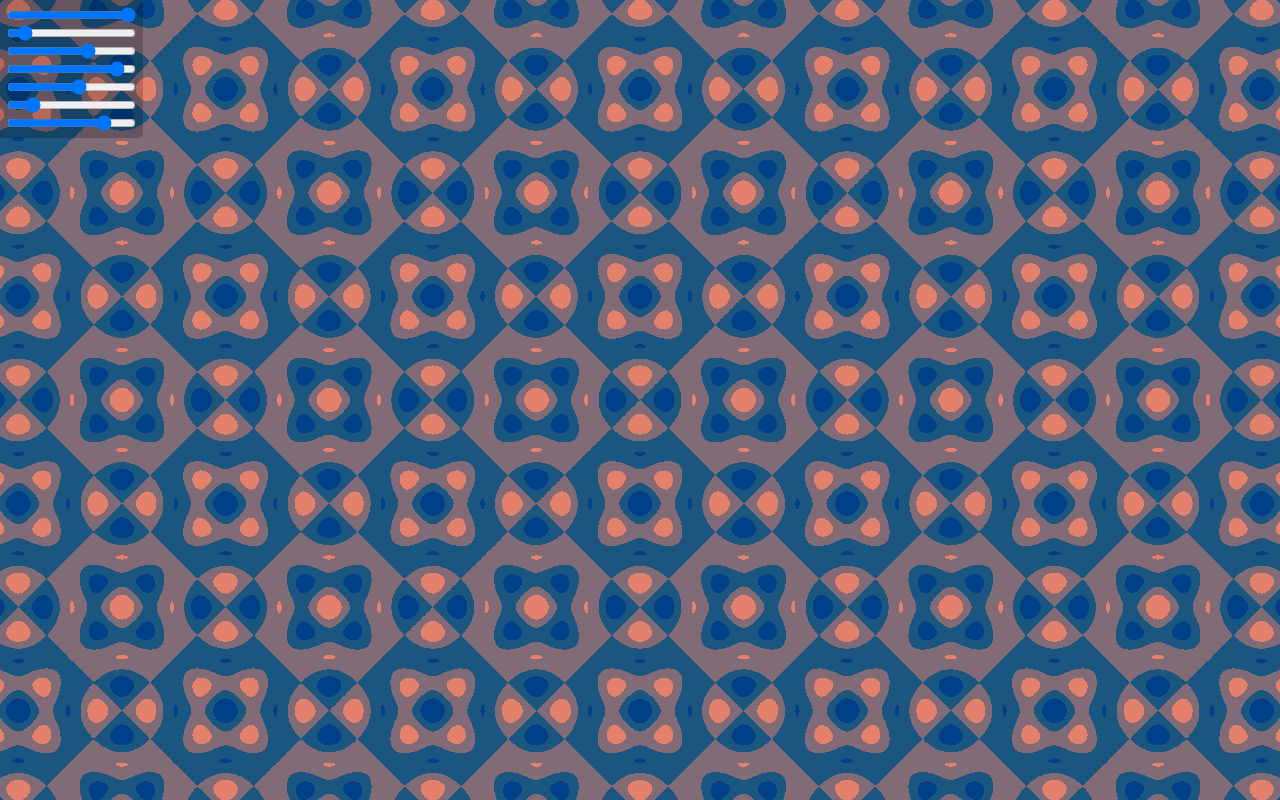
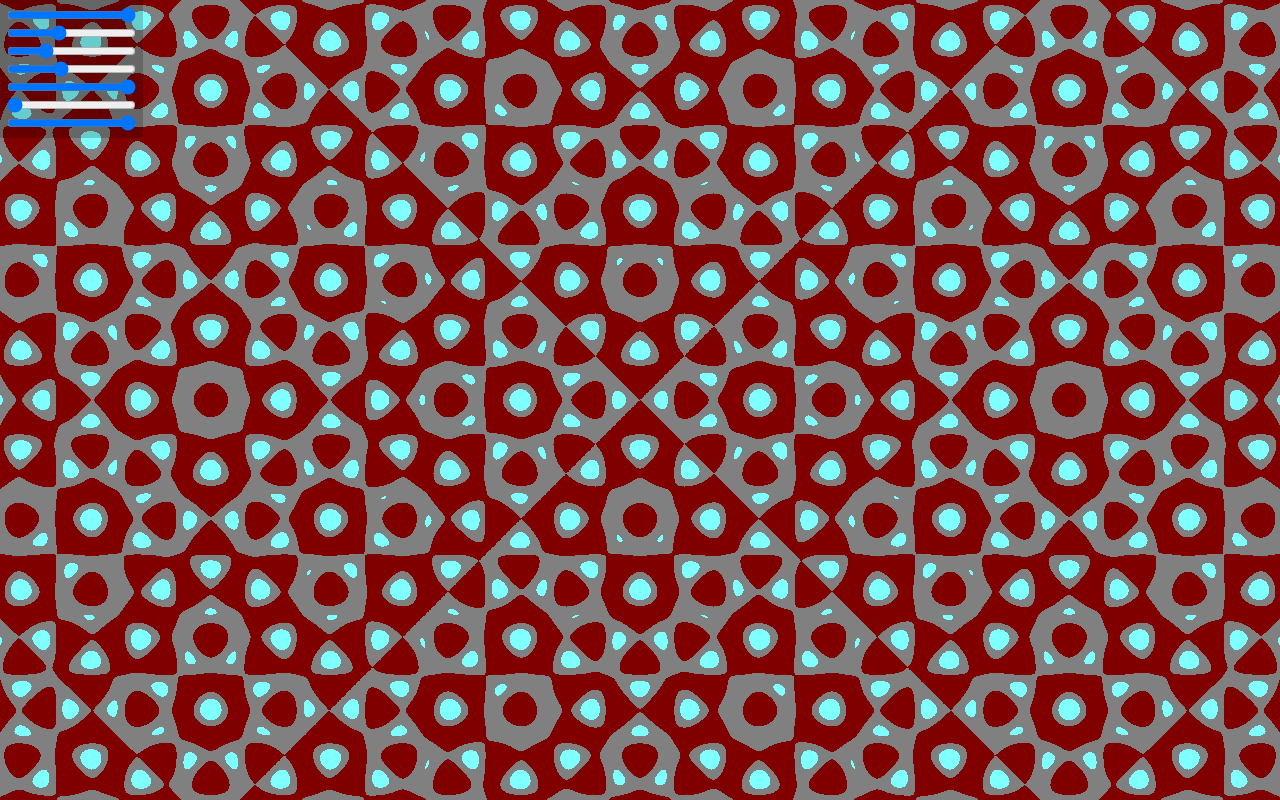
Before and after one commit to ejdowling/dowling, a plain HTML site: page patterns.html in a window 1280 px wide. Drawn offline with Linux system fonts and the light colour scheme.

Commit message:
change default

```diff
--- a/patterns.html
+++ b/patterns.html
@@ -46,12 +46,12 @@
 
     <div id="sliders">
         <input id="a" type="range" min="0" max="1000" value="1000">
-        <input id="b" type="range" min="0" max="2000" value="179">
-        <input id="c" type="range" min="0" max="2000" value="1298">
-        <input id="d" type="range" min="0" max="360" value="327">
-        <input id="e" type="range" min="0" max="360" value="205">
-        <input id="f" type="range" min="0" max="100" value="16">
-        <input id="g" type="range" min="0" max="100" value="79">
+        <input id="b" type="range" min="0" max="2000" value="778">
+        <input id="c" type="range" min="0" max="2000" value="548">
+        <input id="d" type="range" min="0" max="360" value="146">
+        <input id="e" type="range" min="0" max="360" value="360">
+        <input id="f" type="range" min="0" max="100" value="0">
+        <input id="g" type="range" min="0" max="100" value="360">
     </div>
 </body>
 </html>
```
